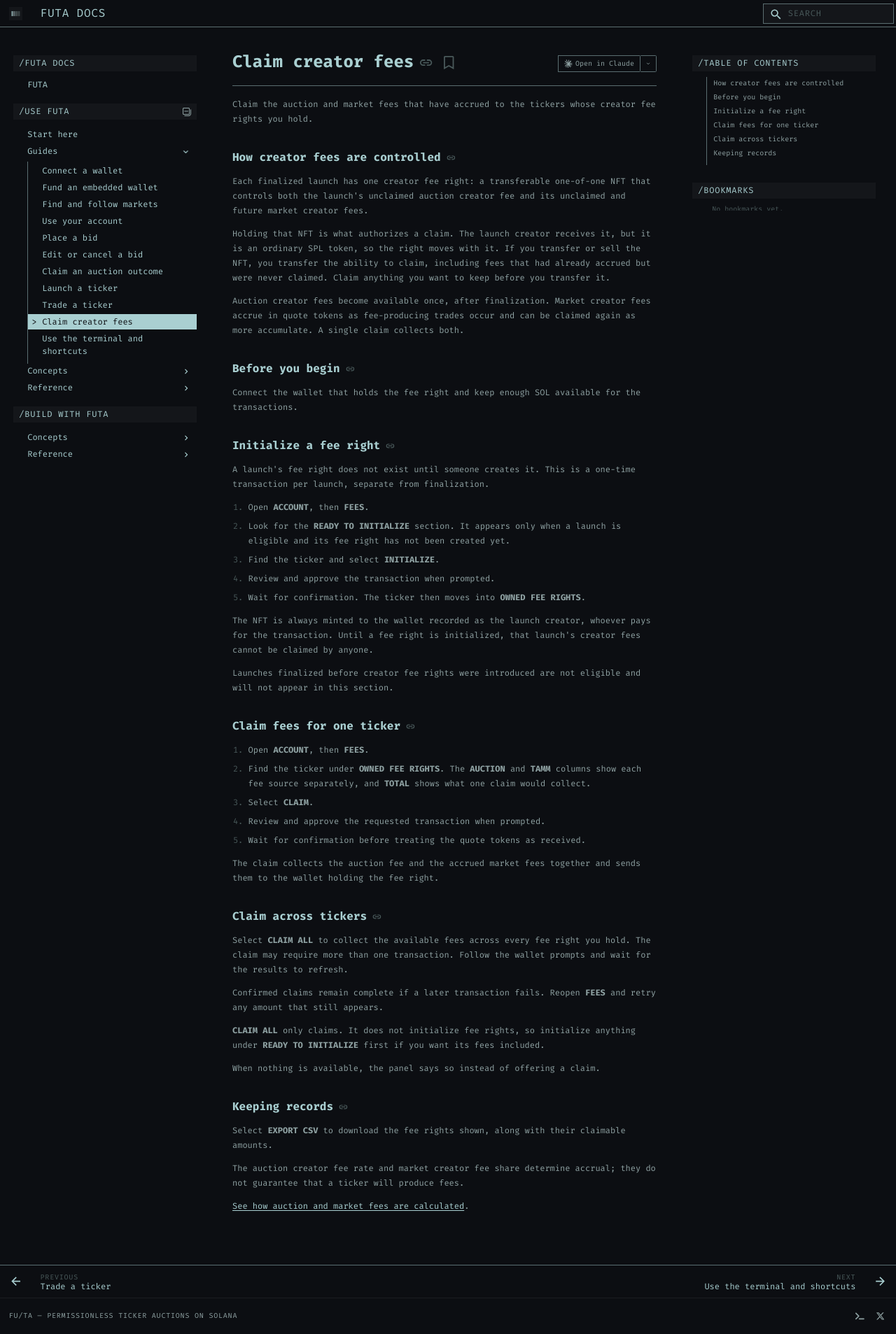
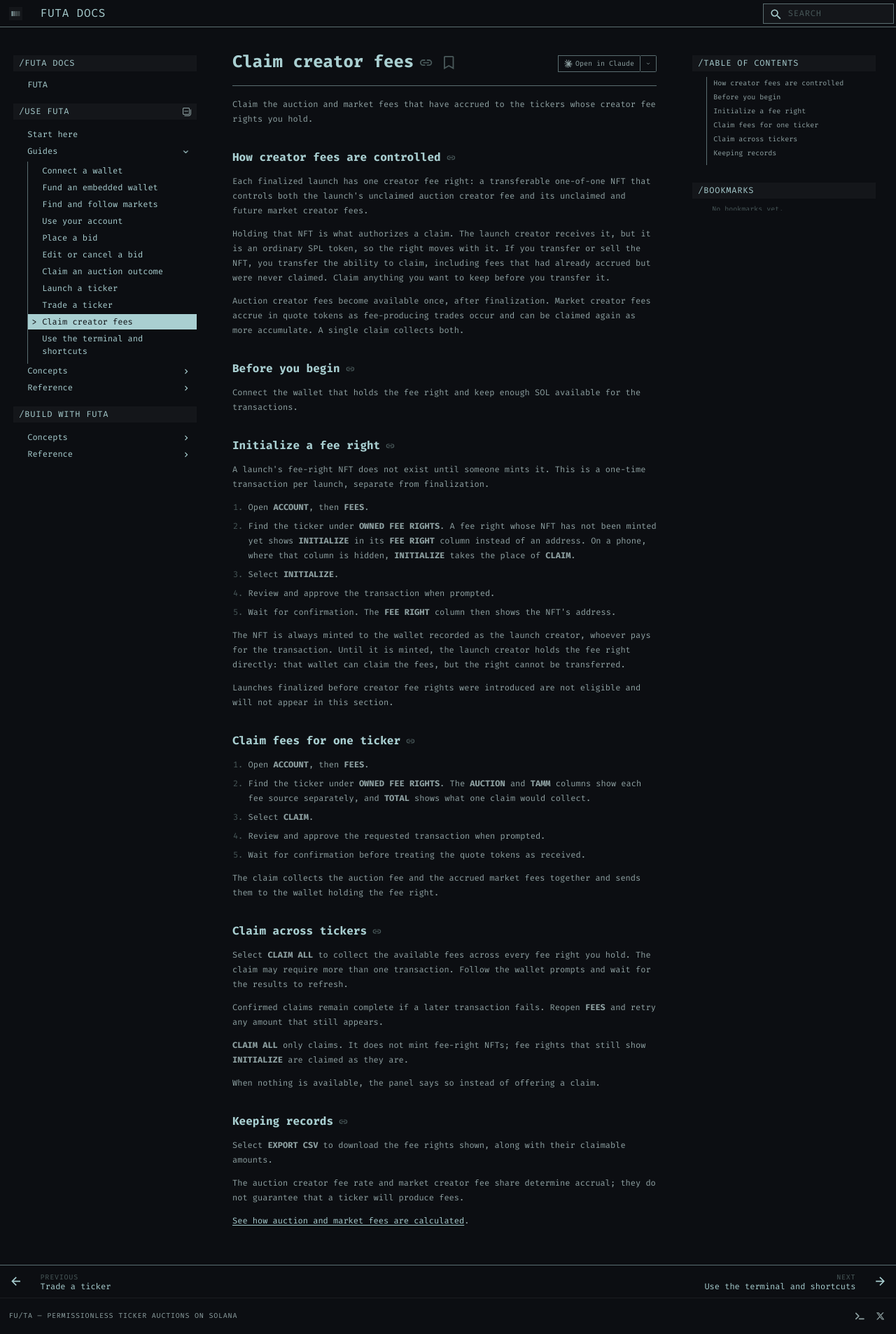
Before and after one commit to CrocSwap/futa-finance-docs, an MkDocs documentation site: the page built from website/docs/use-futa/guides/claim-creator-fees.md, in a window 1280 px wide. Shown: the whole page at 70% size. Built offline with MkDocs 1.6.1 and Material for MkDocs 9.7.7, drawn with Linux system fonts in a browser that asks for light colours; comment, search, counter and statistics services are not loaded.

Commit message:
Sync public docs from upstream@747b72f

```diff
--- a/website/docs/use-futa/guides/claim-creator-fees.md
+++ b/website/docs/use-futa/guides/claim-creator-fees.md
@@ -16,15 +16,15 @@ Connect the wallet that holds the fee right and keep enough SOL available for th
 
 ## Initialize a fee right
 
-A launch's fee right does not exist until someone creates it. This is a one-time transaction per launch, separate from finalization.
+A launch's fee-right NFT does not exist until someone mints it. This is a one-time transaction per launch, separate from finalization.
 
 1. Open **ACCOUNT**, then **FEES**.
-2. Look for the **READY TO INITIALIZE** section. It appears only when a launch is eligible and its fee right has not been created yet.
-3. Find the ticker and select **INITIALIZE**.
+2. Find the ticker under **OWNED FEE RIGHTS**. A fee right whose NFT has not been minted yet shows **INITIALIZE** in its **FEE RIGHT** column instead of an address. On a phone, where that column is hidden, **INITIALIZE** takes the place of **CLAIM**.
+3. Select **INITIALIZE**.
 4. Review and approve the transaction when prompted.
-5. Wait for confirmation. The ticker then moves into **OWNED FEE RIGHTS**.
+5. Wait for confirmation. The **FEE RIGHT** column then shows the NFT's address.
 
-The NFT is always minted to the wallet recorded as the launch creator, whoever pays for the transaction. Until a fee right is initialized, that launch's creator fees cannot be claimed by anyone.
+The NFT is always minted to the wallet recorded as the launch creator, whoever pays for the transaction. Until it is minted, the launch creator holds the fee right directly: that wallet can claim the fees, but the right cannot be transferred.
 
 Launches finalized before creator fee rights were introduced are not eligible and will not appear in this section.
 
@@ -44,7 +44,7 @@ Select **CLAIM ALL** to collect the available fees across every fee right you ho
 
 Confirmed claims remain complete if a later transaction fails. Reopen **FEES** and retry any amount that still appears.
 
-**CLAIM ALL** only claims. It does not initialize fee rights, so initialize anything under **READY TO INITIALIZE** first if you want its fees included.
+**CLAIM ALL** only claims. It does not mint fee-right NFTs; fee rights that still show **INITIALIZE** are claimed as they are.
 
 When nothing is available, the panel says so instead of offering a claim.
 
```
